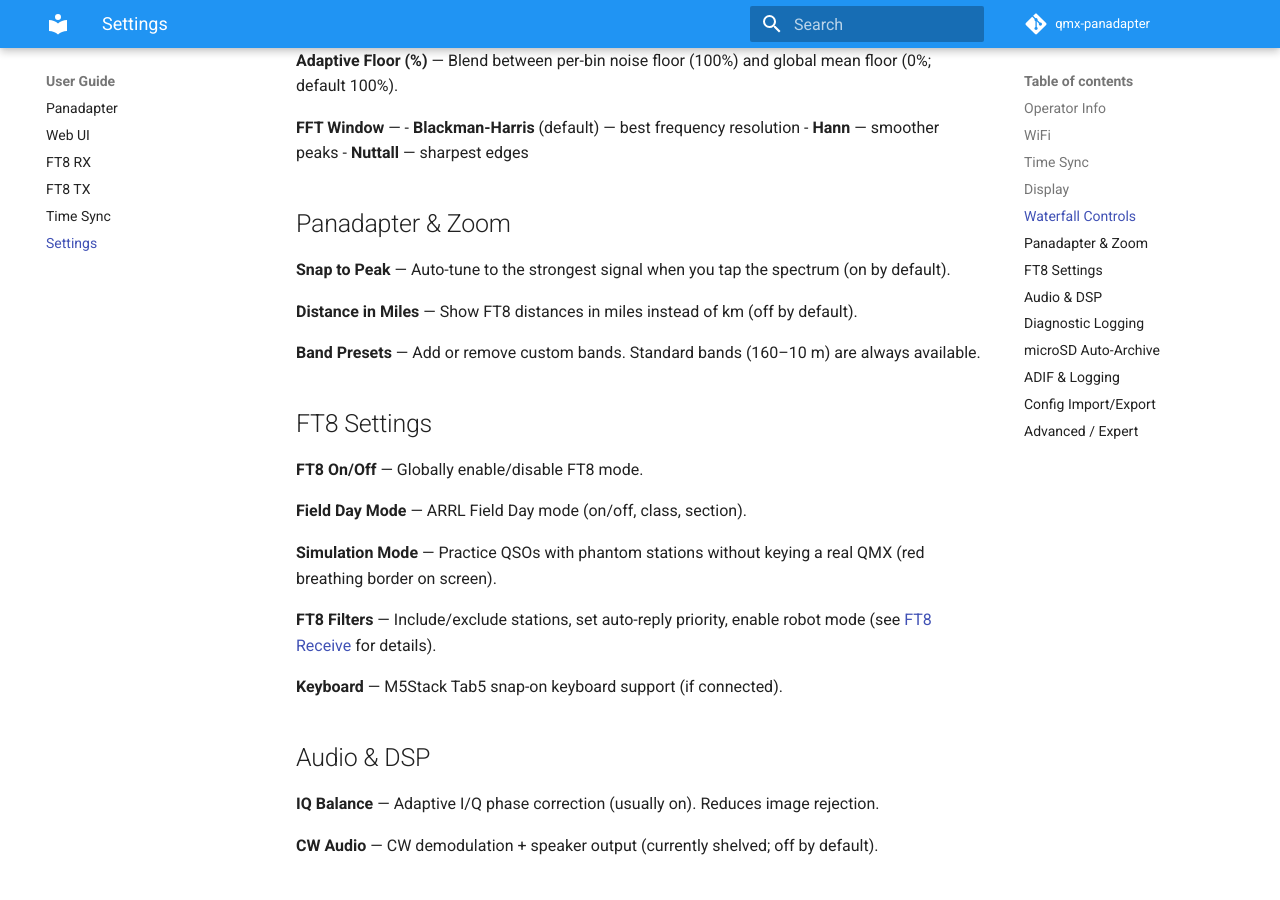
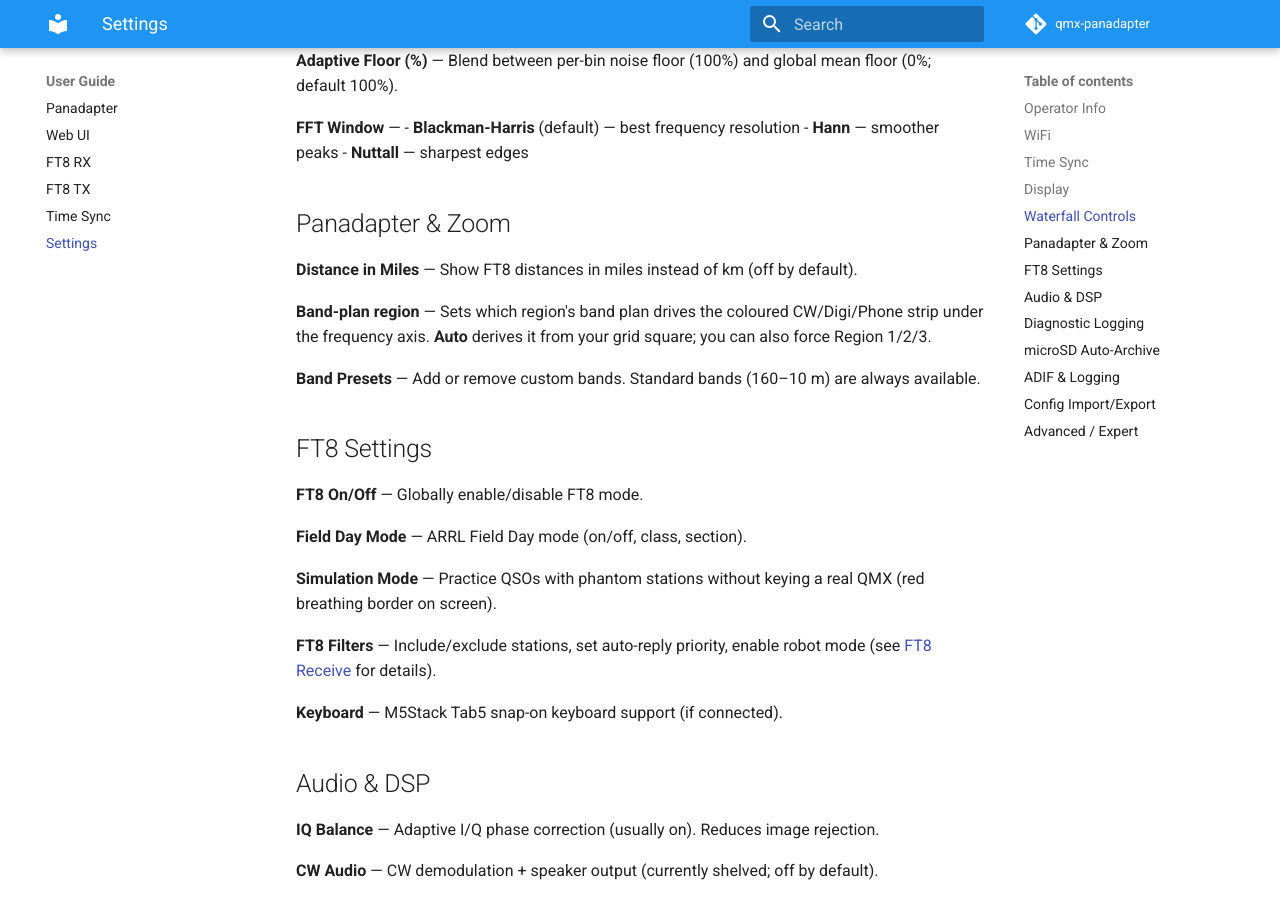
Before and after one commit to SteffenLav/qmx-panadapter, an MkDocs documentation site: the page built from docs/mkdocs/guide/settings.md, in a window 1280 px wide and 900 px high, scrolled down 1374 px. Built offline with MkDocs 1.6.1 and Material for MkDocs 9.7.7, drawn with Linux system fonts in a browser that asks for light colours; comment, search, counter and statistics services are not loaded.

Commit message:
docs: v0.19.4 release documentation updates
- version-history.md: v0.19.4 entry (FT4 usability — shared FFT buffer,
  watchdog gating, auto-sync clamp, EVEN/ODD parity fix; IQ readback;
  translucent freq keypad; settings-drawer declutter)
- README.md: version banner + PDF link + sample-log stamp → v0.19.4
- CLAUDE.md: branch-state cell prepended with v0.19.4 (incl. the
  shared-FFT "do not split back to per-monitor" note)
- settings guide: drop removed Snap-to-Peak, document Band-plan region
- rebuilt User Guide PDF (docs/ + docs/mkdocs/), removed v0.19.3 PDFs

Co-Authored-By: Claude Opus 4.8 <noreply@anthropic.com>

```diff
--- a/docs/mkdocs/guide/settings.md
+++ b/docs/mkdocs/guide/settings.md
@@ -53,9 +53,9 @@ Once connected, the settings show your **IP address** — use this to access the
 
 ## Panadapter & Zoom
 
-**Snap to Peak** — Auto-tune to the strongest signal when you tap the spectrum (on by default).
+**Distance in Miles** — Show FT8 distances in miles instead of km (off by default).
 
-**Distance in Miles** — Show FT8 distances in miles instead of km (off by default).
+**Band-plan region** — Sets which region's band plan drives the coloured CW/Digi/Phone strip under the frequency axis. **Auto** derives it from your grid square; you can also force Region 1/2/3.
 
 **Band Presets** — Add or remove custom bands. Standard bands (160–10 m) are always available.
 
```
Also changed, not shown: CLAUDE.md (+1 -1 lines), README.md (+3 -3 lines), docs/version-history.md (+18 -0 lines), 4 other files.
